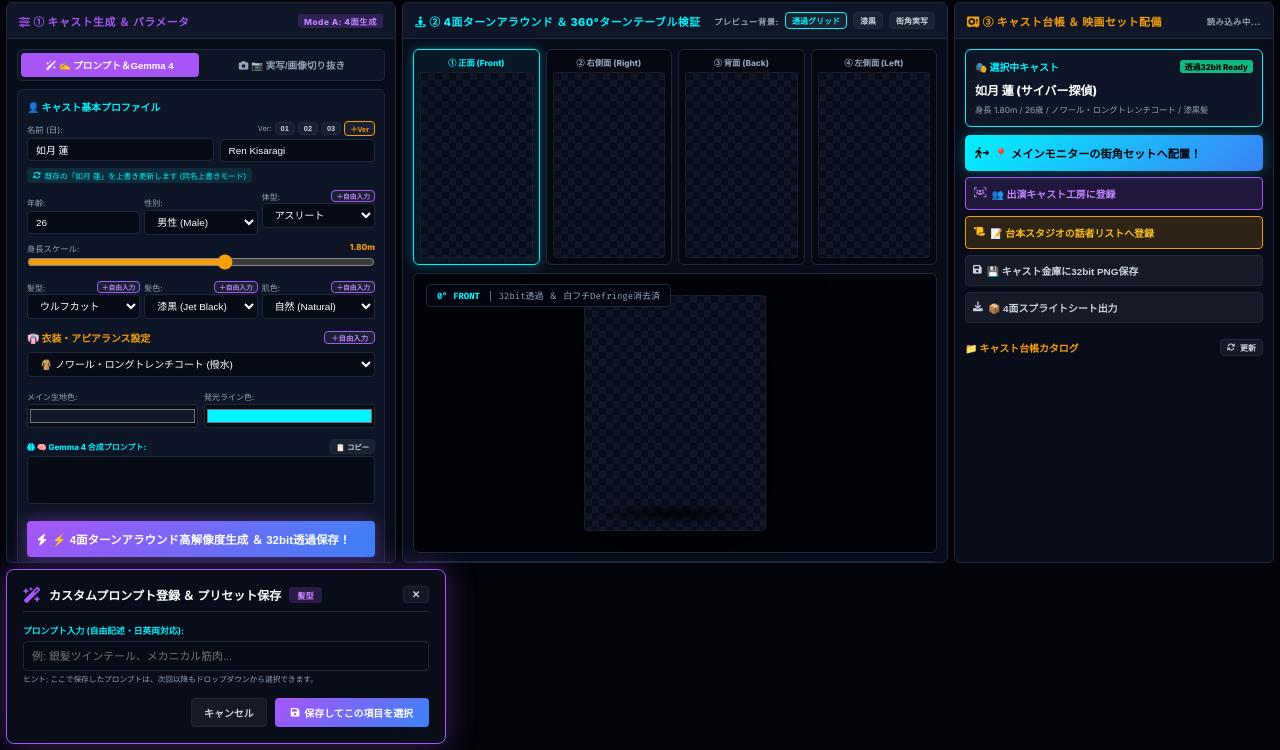
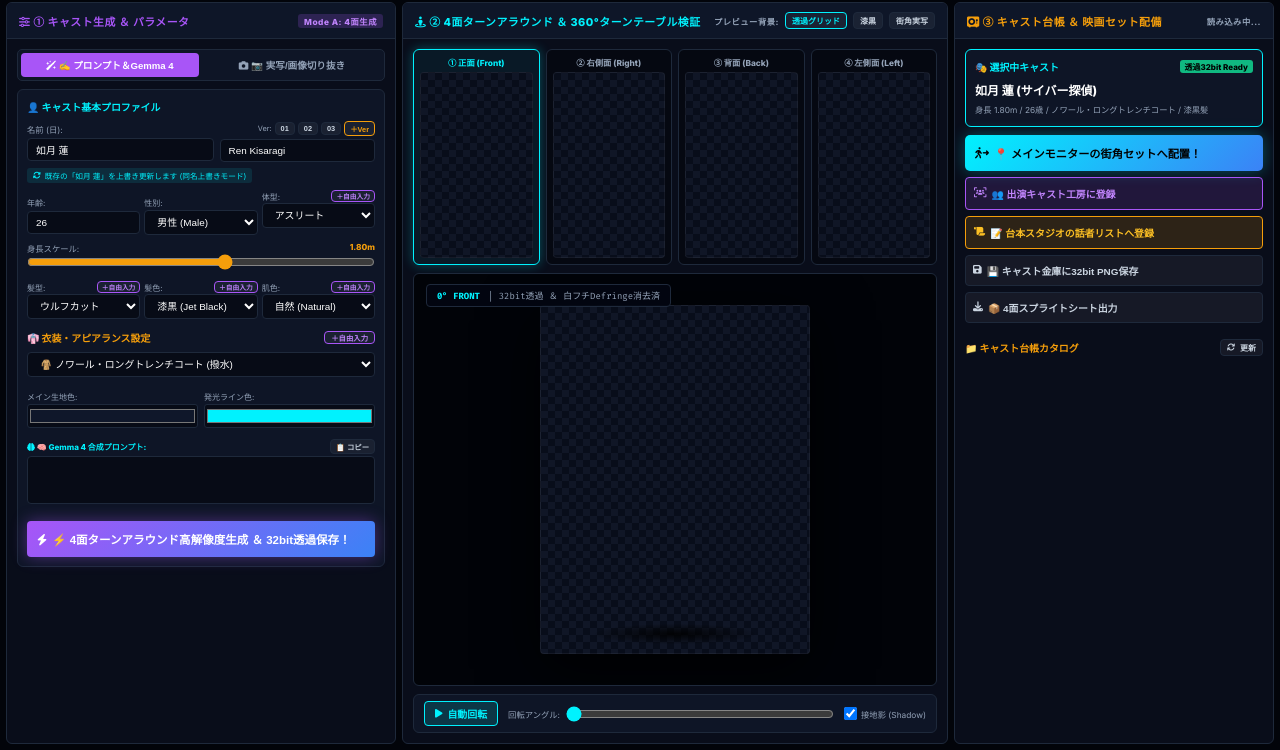
Before and after one commit to magician-k2/genesis-cinema-studio, a plain HTML site: page GENESIS_CINEMA_STUDIO/character_studio.html in a window 1280 px wide. Shown: the part 50-800 px from the top of the page. Drawn offline with Linux system fonts and the light colour scheme.

Commit message:
fix: Remove orphan duplicate modal block and add backdrop/escape close handlers

```diff
--- a/GENESIS_CINEMA_STUDIO/character_studio.html
+++ b/GENESIS_CINEMA_STUDIO/character_studio.html
@@ -733,38 +733,6 @@
 
             </div>
         </section>
-
-
-
-        <div style="background:#090d1a; border:1px solid var(--accent-purple); border-radius:8px; width:440px; max-width:92vw; padding:16px; box-shadow:0 0 30px rgba(168,85,247,0.35); display:flex; flex-direction:column; gap:12px;">
-            <div style="display:flex; justify-content:space-between; align-items:center; border-bottom:1px solid var(--border-dark); padding-bottom:8px;">
-                <div style="display:flex; align-items:center; gap:8px;">
-                    <i class="fa-solid fa-wand-magic-sparkles" style="color:var(--accent-purple);"></i>
-                    <span style="font-size:0.75rem; font-weight:800; color:#fff;">カスタムプロンプト登録 ＆ プリセット保存</span>
-                    <span id="preset-modal-cat-badge" style="font-size:0.52rem; background:rgba(168,85,247,0.2); color:#c084fc; padding:2px 8px; border-radius:3px; font-weight:800;">髪型</span>
-                </div>
-                <button type="button" class="btn-opt" style="padding:2px 8px;" onclick="closeCustomPresetModal()">✕</button>
-            </div>
-
-            <div>
-                <label style="font-size:0.55rem; color:var(--accent-cyan); font-weight:700; margin-bottom:4px; display:block;">
-                    プロンプト入力 (自由記述・日英両対応):
-                </label>
-                <input type="text" id="input-modal-custom-val" class="input-custom" style="font-size:0.68rem; padding:8px;" placeholder="例: 銀髪ツインテール、メカニカル筋肉..." onkeydown="if(event.key==='Enter') saveCustomPresetFromModal()">
-                <div id="preset-modal-hint" style="font-size:0.48rem; color:var(--text-muted); margin-top:4px; line-height:1.4;">
-                    ヒント: ここで保存したプロンプトは、次回以降もドロップダウンから選択できます。
-                </div>
-            </div>
-
-            <div style="display:flex; gap:8px; justify-content:flex-end;">
-                <button type="button" class="btn-opt" style="padding:6px 12px;" onclick="closeCustomPresetModal()">キャンセル</button>
-                <button type="button" class="btn-opt" style="background:linear-gradient(135deg, #a855f7, #3b82f6); color:#fff; border:none; padding:6px 16px; font-weight:800;" onclick="saveCustomPresetFromModal()">
-                    <i class="fa-solid fa-floppy-disk"></i> 保存してこの項目を選択
-                </button>
-            </div>
-
-
-
     </main>
 
     <!-- Essential Scripts -->
@@ -999,6 +967,9 @@
             const modal = document.getElementById('modal-custom-preset');
             if (modal) modal.style.display = 'none';
         }
+        window.addEventListener('keydown', (e) => {
+            if (e.key === 'Escape') closeCustomPresetModal();
+        });
 
         function saveCustomPresetFromModal() {
             const input = document.getElementById('input-modal-custom-val');
@@ -1675,7 +1646,7 @@ Layout: Professional 4-View Character Turnaround Sheet (Front View, Right Profil
     <script src="webgpu_cinema_accel.js"></script>
 
     <!-- ✍️ Top-Level Custom Preset Modal Dialog -->
-    <div id="modal-custom-preset" style="display:none; position:fixed; top:0; left:0; width:100vw; height:100vh; background:rgba(2,6,23,0.88); backdrop-filter:blur(10px); z-index:99999; align-items:center; justify-content:center;">
+    <div id="modal-custom-preset" style="display:none; position:fixed; top:0; left:0; width:100vw; height:100vh; background:rgba(2,6,23,0.88); backdrop-filter:blur(10px); z-index:99999; align-items:center; justify-content:center;" onclick="if(event.target===this) closeCustomPresetModal()">
         <div style="background:#090d1a; border:1px solid var(--accent-purple); border-radius:8px; width:460px; max-width:92vw; padding:18px; box-shadow:0 0 40px rgba(168,85,247,0.45); display:flex; flex-direction:column; gap:12px;">
             <div style="display:flex; justify-content:space-between; align-items:center; border-bottom:1px solid var(--border-dark); padding-bottom:8px;">
                 <div style="display:flex; align-items:center; gap:8px;">
```
